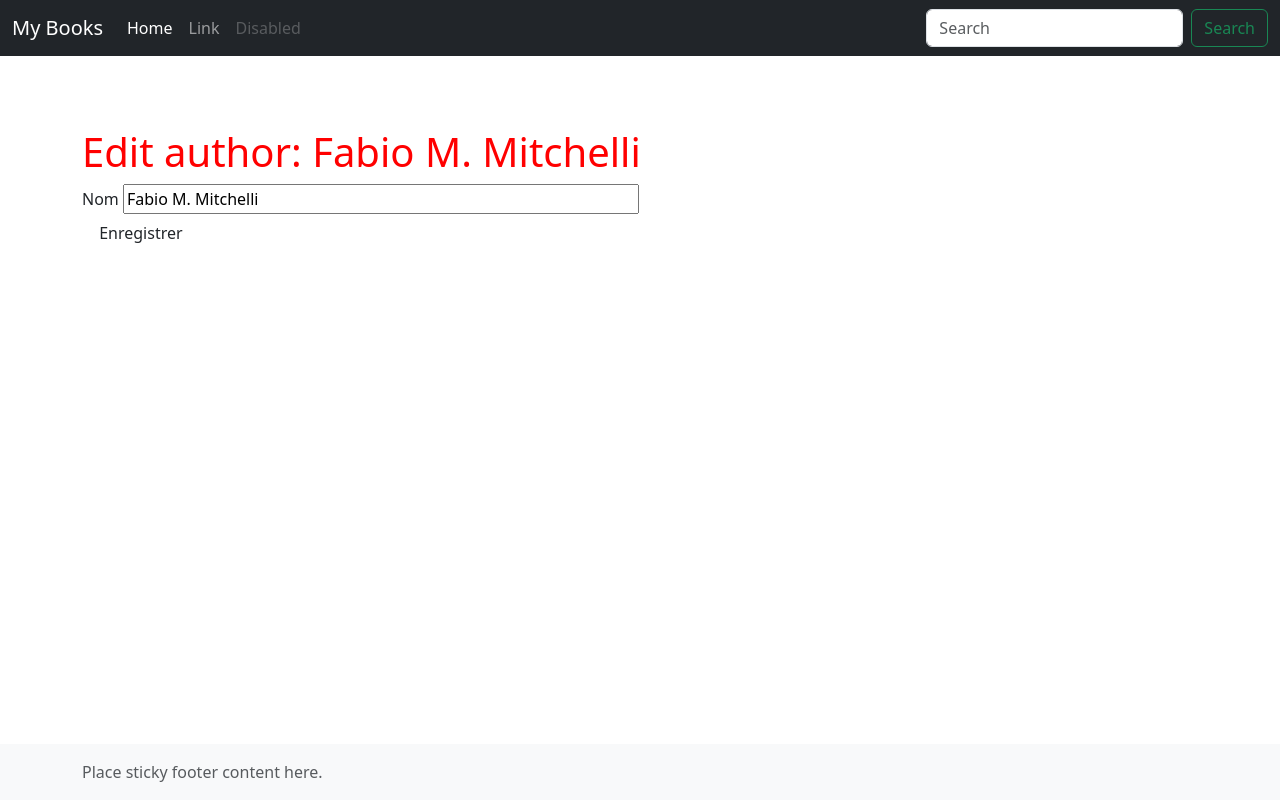
After one commit to Yannis-barache/WEB2, a Flask app: page /edit/author/1 in a window 1280 px wide. The commit adds this page. Run offline with Flask 3, Linux system fonts and the light colour scheme; some libraries are stand-ins or nearby versions.

Commit message:
Etape création fin ex3 TP4

```diff
--- a/TP1/tuto-flask/tuto/app.py
+++ b/TP1/tuto-flask/tuto/app.py
@@ -3,6 +3,7 @@ from flask_bootstrap import Bootstrap5
 import os.path
 app= Flask(__name__)
 app.config['BOOTSTRAP_SERVE_LOCAL']=True
+app.config['SECRET_KEY'] = "e589ed62-9678-4a84-a17e-bf789e6cc539"
 bootstrap=Bootstrap5(app)
 
 def mkpath (p):
--- a/TP1/tuto-flask/tuto/models.py
+++ b/TP1/tuto-flask/tuto/models.py
@@ -40,3 +40,6 @@ class Book(db.Model):
 
 def get_sample2():
     return Book.query.all()
+
+def get_author(id):
+    return Author.query.filter_by(id=id).first()
--- a/TP1/tuto-flask/tuto/templates/base.html
+++ b/TP1/tuto-flask/tuto/templates/base.html
@@ -1,4 +1,4 @@
-!doctype html>
+<!doctype html>
 <html lang="fr">
     <head>
         {% block head %}
@@ -28,7 +28,7 @@
                     <ul class="navbar-nav me-auto mb-2 mb-md-0">
                       <li class="nav-item">
                         <a class="nav-link active" aria-current="page"
-  href="..">Home</a>
+  href="/">Home</a>
                       </li>
                       <li class="nav-item">
                         <a class="nav-link" href="#">Link</a>
@@ -50,7 +50,6 @@
           <!-- Your page content -->
           <main class="flex-shrink-0">
               <div class="container">
-
               {% block content %}
 
               {% endblock %}
--- /dev/null
+++ b/TP1/tuto-flask/tuto/templates/edit_author.html
@@ -0,0 +1,16 @@
+{% extends "base.html" %}
+{% block styles %}
+{{ super() }}
+<link rel="stylesheet" href="{{ url_for('static',
+filename='home.css')}}">
+{% endblock %}
+{% block content %}
+<h1>Edit author: {{ author.name }}</h1>
+<form role="form" method="POST" action="">
+    {{ form.hidden_tag () }}
+    <div class="form-group">
+        {{ form.name.label }} {{ form.name(size =50, class_="form -control")}}
+    </div>
+    <input class="btn btn -default" type="submit" value=" Enregistrer ">
+</form>
+{% endblock %}
--- a/TP1/tuto-flask/tuto/views.py
+++ b/TP1/tuto-flask/tuto/views.py
@@ -3,7 +3,15 @@ from flask import render_template
 from .models import *
 from .commands import *
 from .views import *
+from flask_wtf import FlaskForm
+from wtforms import StringField , HiddenField
+from wtforms. validators import DataRequired
 
+
+
+class AuthorForm ( FlaskForm ):
+    id = HiddenField ('id')
+    name = StringField ('Nom ', validators =[ DataRequired ()])
 
 
 @app.route("/")
@@ -41,3 +49,11 @@ def detail(id):
     return render_template(
         "detail.html",
         book=book)
+
+@app.route("/edit/author/<int:id>")
+def edit_author (id):
+    a = get_author(id)
+    f = AuthorForm(id=a.id, name=a.name)
+    return render_template (
+        "edit_author.html",
+        author=a, form=f)
```
